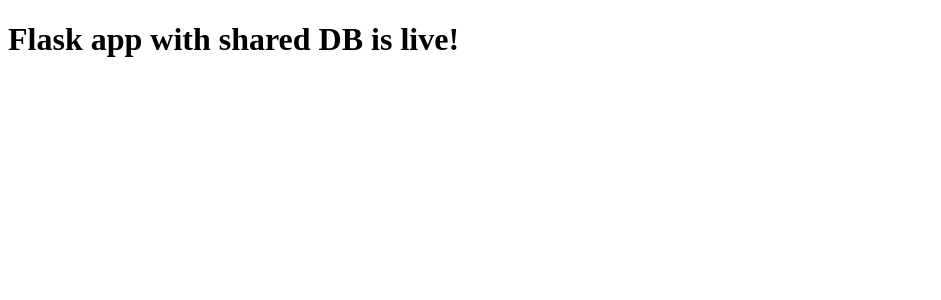
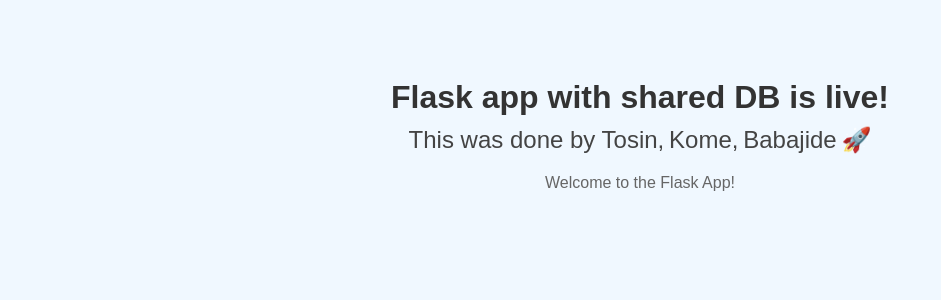
Before and after one commit to Tosinsanda/T10MidTermProject, a Flask app: page / in a window 1280 px wide. Shown: the top 300 px of the page, without its empty margins (0-941 px from the left). Run offline with Flask 3, Linux system fonts and the light colour scheme; data that the repository does not hold is empty; some libraries are stand-ins or nearby versions.

Commit message:
Add basic styling to Flask and Node.js landing pages

```diff
--- a/flask_app/templates/index.html
+++ b/flask_app/templates/index.html
@@ -1,8 +1,32 @@
 <!DOCTYPE html>
-<html>
-<head><title>Flask Shared DB</title></head>
+<html lang="en">
+<head>
+  <meta charset="utf-8">
+  <title>Flask App with Shared DB</title>
+
+  <style>
+    body {
+      background-color: #f0f8ff;
+      font-family: Arial, sans-serif;
+      text-align: center;
+      padding-top: 50px;
+    }
+
+    h1 { color: #333; margin-bottom: 0.3em; }
+    h2 { color: #444; margin-top: 0; font-weight: normal; }
+    p  { color: #666; }
+  </style>
+</head>
+
 <body>
+  <!-- main status message -->
   <h1>Flask app with shared DB is live!</h1>
+
+  <!-- team credits + welcome -->
+  <h2>This was done by Tosin, Kome, Babajide 🚀</h2>
+  <p>Welcome to the Flask App!</p>
+
+  <!-- dynamic list from Jinja -->
   <ul>
     {% for item in data %}
       <li>{{ item }}</li>
```
Also changed, not shown: node_app/index.js (+23 -7 lines). Lines whose indentation alone changed are shown as unchanged.
